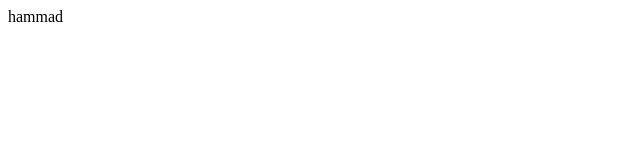
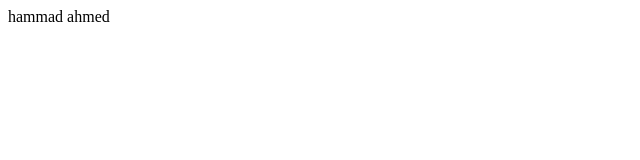
Before and after one commit to hammad-pers-git/aptech-demorepo, a plain HTML site: page index.html in a window 1280 px wide. Shown: the full height of the page, 0-640 px from the left. Drawn offline with Linux system fonts and the light colour scheme.

Commit message:
Add changes

```diff
--- a/index.html
+++ b/index.html
@@ -1 +1 @@
-<p>hammad</p>
+<p>hammad ahmed</p>
```
Also changed, not shown: 1 other file.
